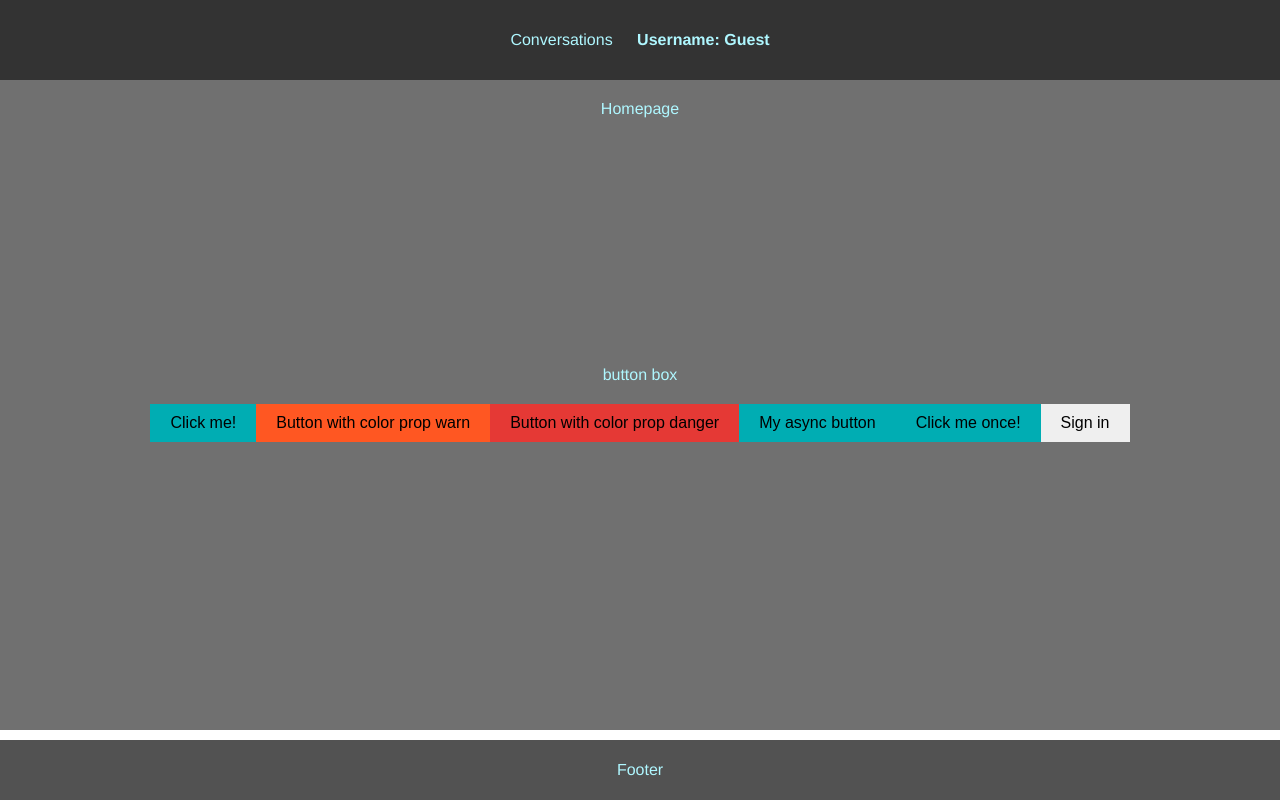
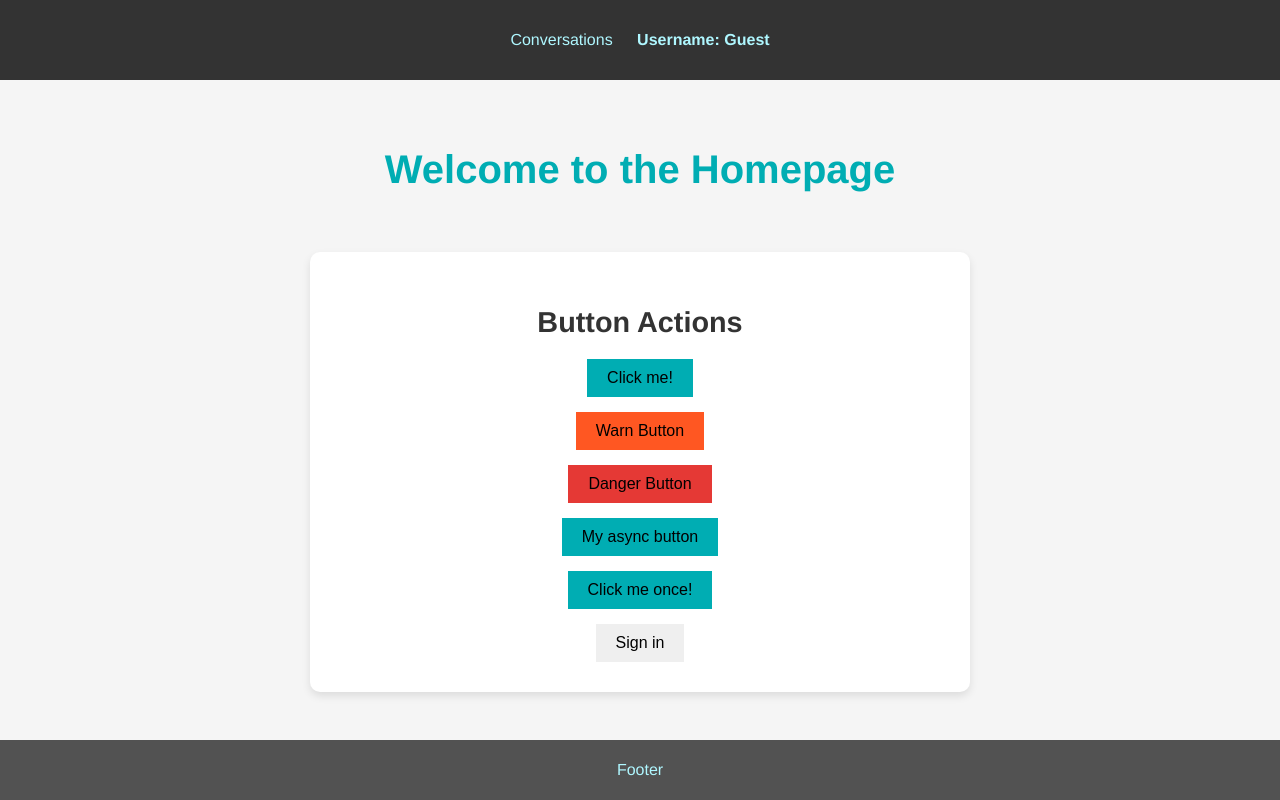
Before and after one commit to RomainBilly0/TP3-4VUE, a Vue app: page / in a window 1280 px wide. Built offline with nearby package versions, Linux system fonts and the light colour scheme.

Commit message:
CSS update

```diff
--- a/src/pages/ConversationShowPage.vue
+++ b/src/pages/ConversationShowPage.vue
@@ -41,6 +41,7 @@ const conversationId = route.params.id;
 .home-link {
   display: inline-block;
   margin-top: 10px;
+  padding: 10px 15px;
   color: #00adb3;
   text-decoration: none;
   transition: color 0.3s ease;
--- a/src/pages/HomePage.vue
+++ b/src/pages/HomePage.vue
@@ -15,14 +15,15 @@ const user = computed(() => store.getters.user); // Access user from the store
 
   <div class="home-page">
     <div id="content">
-      Homepage
+      <h1>Welcome to the Homepage</h1>
     </div>
+
     <div id="button-box">
-      button box
+      <h2>Button Actions</h2>
       <div id="button-list">
         <BaseButton label="Click me!" />
-        <BaseButton label="Button with color prop warn" color="warn" />
-        <BaseButton label="Button with color prop danger" color="danger" />
+        <BaseButton label="Warn Button" color="warn" />
+        <BaseButton label="Danger Button" color="danger" />
         <BaseButton label="My async button" type="async" />
         <AsyncButton label="Your async button" @click="handleAsyncAction" />
         <SignInButton label="Sign in" />
@@ -36,7 +37,7 @@ export default {
   data() {
     return {
       clickCount: 0,
-    }
+    };
   },
   methods: {
     handleAsyncAction() {
@@ -44,7 +45,6 @@ export default {
         setTimeout(() => {
           console.log("Async action completed!");
           this.clickCount++;
-          console.log(this.clickCount);
           resolve();
         }, 2000 + 1000 * this.clickCount);
       });
@@ -55,20 +55,47 @@ export default {
 
 <style scoped>
 .home-page {
-  padding: 20px 20px 20px 20px;
-  background-color: #707070;
+  padding: 40px;
+  background-color: #f5f5f5; /* Softer background color */
+  min-height: 100vh;
+  display: flex;
+  flex-direction: column;
+  align-items: center;
+}
+
+#content {
+  color: #333;
+  margin-bottom: 40px;
+}
+
+#content h1 {
+  font-size: 2.5rem;
+  color: #00adb3;
+  margin-bottom: 20px;
 }
 
 #button-box {
-  padding: 20% 0;
-  color: #aff7ff;
+  background-color: #fff;
+  padding: 30px;
+  border-radius: 10px;
+  box-shadow: 0 4px 8px rgba(0, 0, 0, 0.1); /* Subtle shadow effect */
+  width: 100%;
+  max-width: 600px;
+  text-align: center;
+}
+
+#button-box h2 {
+  font-size: 1.8rem;
+  color: #333;
+  margin-bottom: 20px;
 }
 
 #button-list {
-  padding: 20px;
+  display: flex;
+  flex-direction: column;
+  gap: 15px;
+  align-items: center;
 }
 
-#content {
-  color: #aff7ff;
-}
+/* No changes to button styling */
 </style>
```
